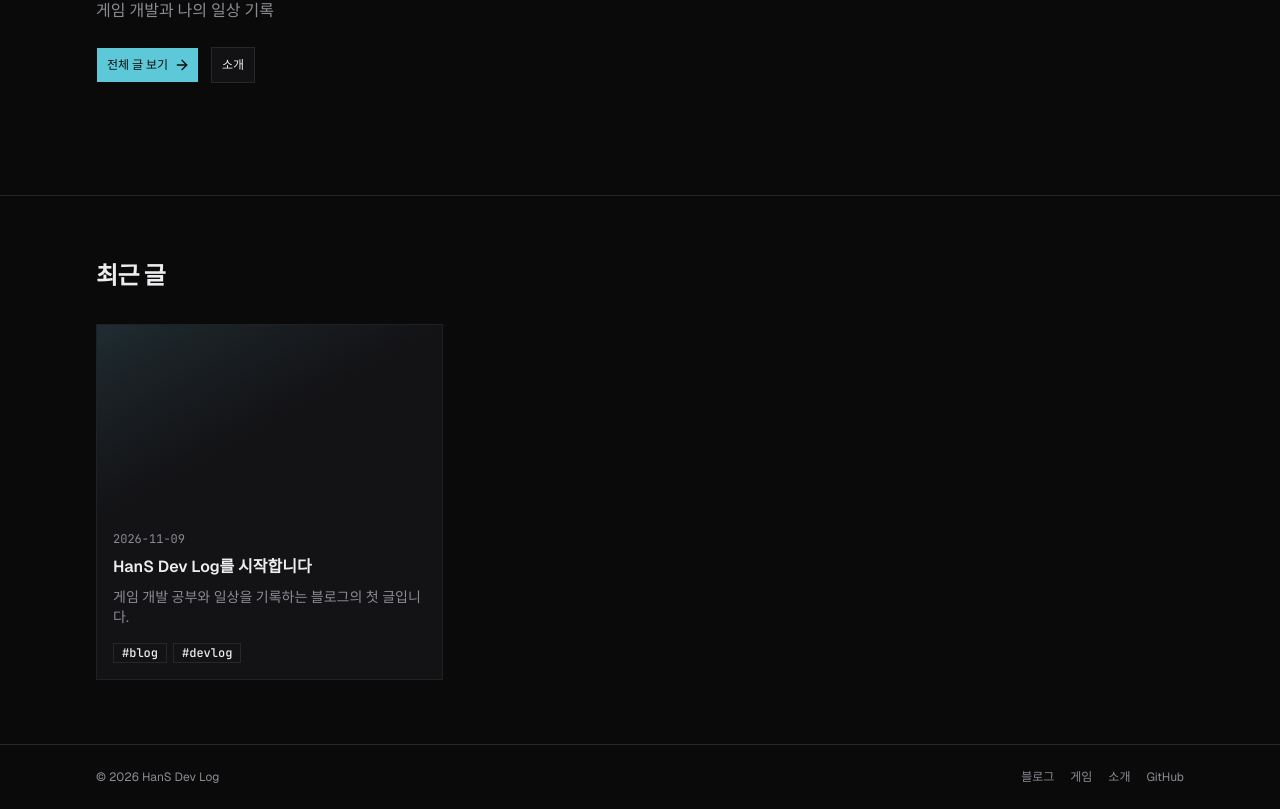
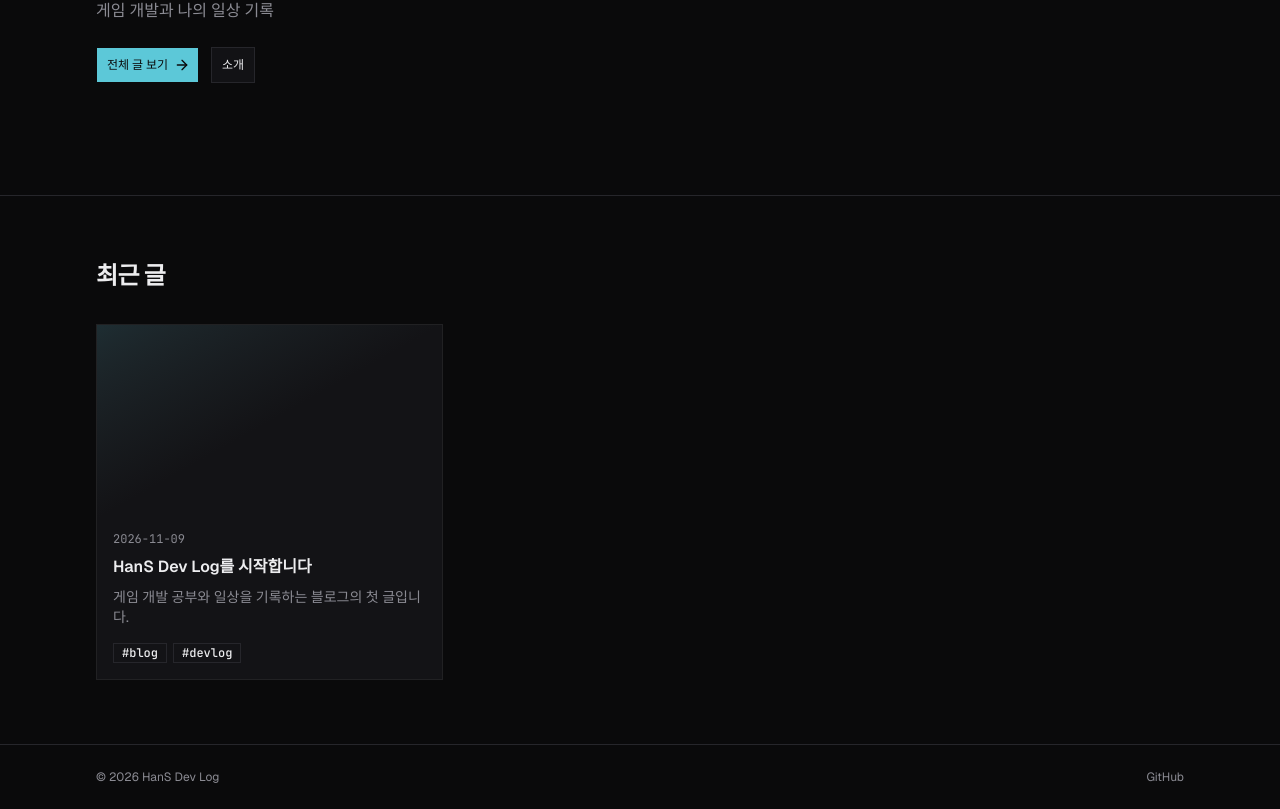
Before and after one commit to GameDev-HanS/gamedev-hans.github.io, a Next.js app: page / in a window 1280 px wide. Shown: the part 302-1111 px from the top of the page. Built offline with nearby package versions, Linux system fonts and the light colour scheme.

Commit message:
feat: 푸터에서 헤더와 겹치는 메뉴 링크 제거, 게임 표지는 보류 (T-217)
- 푸터는 저작권 표시와 외부 링크(GitHub)만, 외부 링크가 없으면 숨김
- 게임 표지는 저작권 위험으로 보류하고 허락된 이미지만 쓰기로 PRD·로드맵 정리

```diff
--- a/components/layout/site-footer.tsx
+++ b/components/layout/site-footer.tsx
@@ -1,13 +1,9 @@
-import Link from "next/link"
-
 import { Container } from "@/components/layout/container"
 import { MusicCredit } from "@/components/shared/music-credit"
 import { siteConfig } from "@/config/site"
 import type { BackgroundMusic } from "@/lib/music"
 
-// 홈은 로고로 갈 수 있으므로 푸터에서는 뺍니다
-const footerNav = siteConfig.mainNav.filter((item) => item.href !== "/")
-
+// 사이트 안 메뉴는 헤더에 있으므로 푸터에는 저작권 표시와 외부 링크(GitHub 등)만 둡니다
 export function SiteFooter({ music }: { music: BackgroundMusic | null }) {
   return (
     <footer className="border-t py-6">
@@ -16,16 +12,8 @@ export function SiteFooter({ music }: { music: BackgroundMusic | null }) {
           <p>
             © {new Date().getFullYear()} {siteConfig.name}
           </p>
-          <nav className="flex gap-4">
-            {footerNav.map((item) => (
-              <Link
-                key={item.href}
-                href={item.href}
-                className="transition-colors hover:text-primary"
-              >
-                {item.title}
-              </Link>
-            ))}
+          {siteConfig.links.length > 0 && (
+            <nav aria-label="외부 링크" className="flex gap-4">
               {siteConfig.links.map((link) => (
                 <a
                   key={link.href}
@@ -38,6 +26,7 @@ export function SiteFooter({ music }: { music: BackgroundMusic | null }) {
                 </a>
               ))}
             </nav>
+          )}
         </div>
         <MusicCredit music={music} />
       </Container>
```
Also changed, not shown: 3 other files (tests, documents, lock files or other folders). Lines whose indentation alone changed are shown as unchanged.
